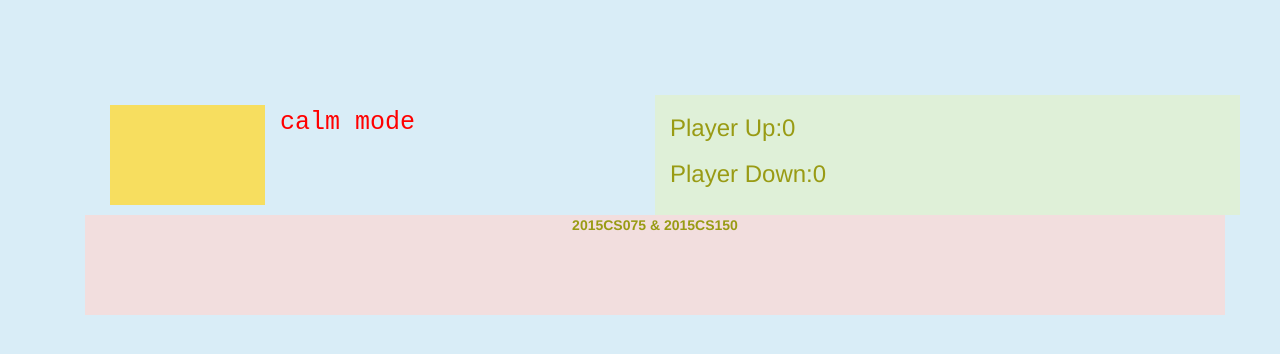
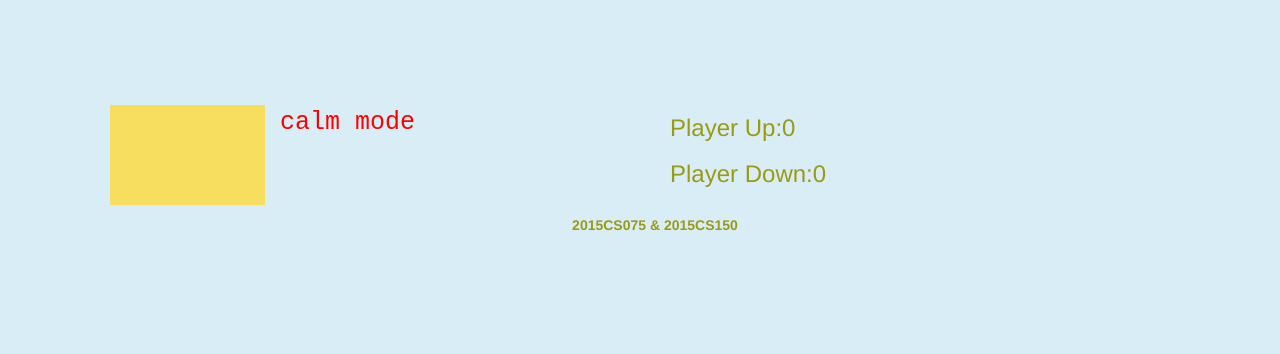
Before and after one commit to websterKAT/GameDev3js, a plain HTML site: page index.html in a window 1280 px wide. Drawn offline with nearby package versions, Linux system fonts and the light colour scheme.

Commit message:
small tweek on gui

```diff
--- a/index.html
+++ b/index.html
@@ -25,7 +25,7 @@
 
 				</div>
 
-				<div class="card col-md-6 bg-success " id="score" ><b>
+				<div class="card col-md-6 bg-info " id="score" ><b>
 					<p ></p>
 					<h3 id="player2">Player Up:0</h3>
 					<h3 id="player1">Player Down:0</h3>
@@ -37,7 +37,7 @@
 
 
 			</div>
-			<div class="card  bg-danger text-center	" id="score" ><b>
+			<div class=" text-center	" id="score" ><b>
 			</br>
 
 					<p >2015CS075     &   2015CS150 </p>
```
